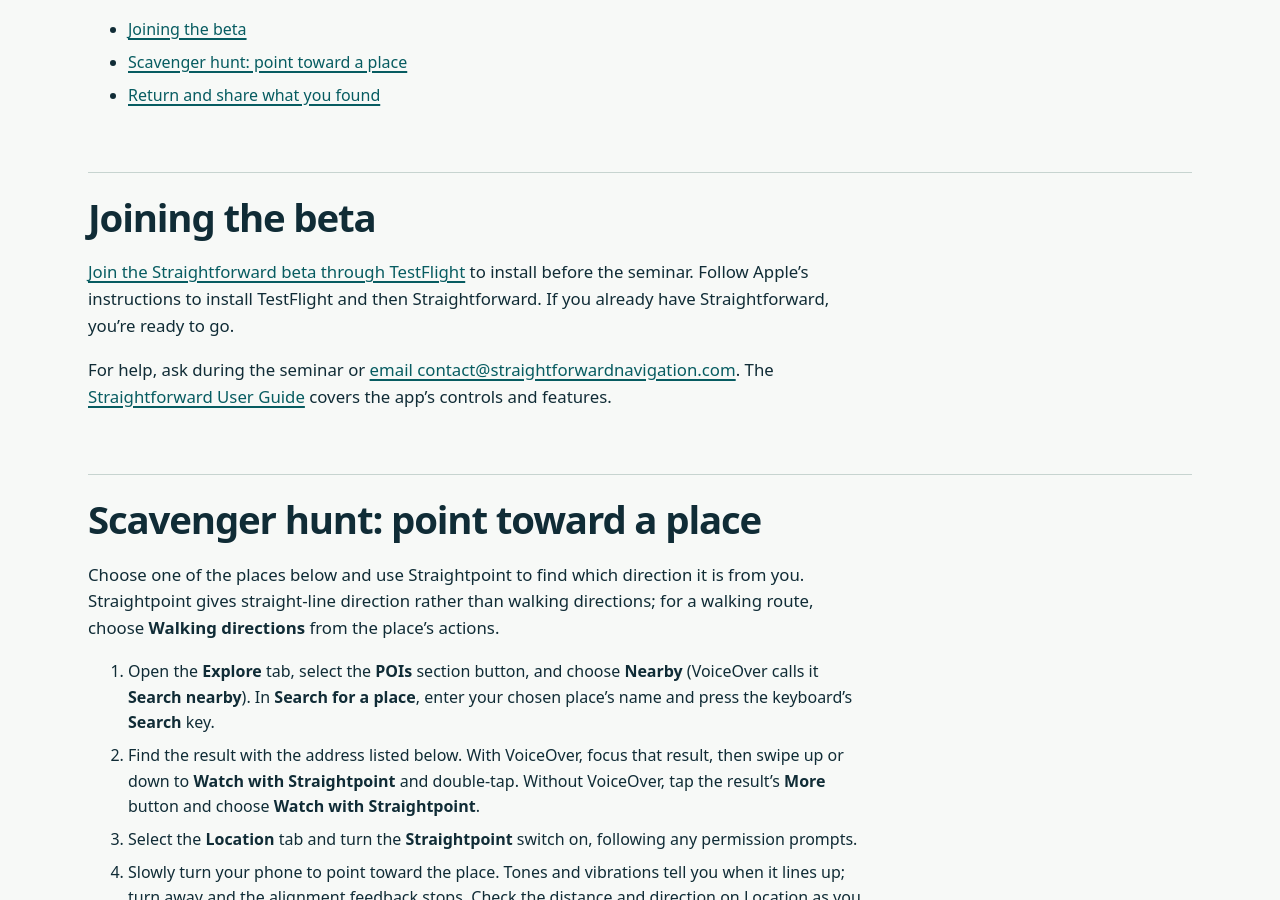
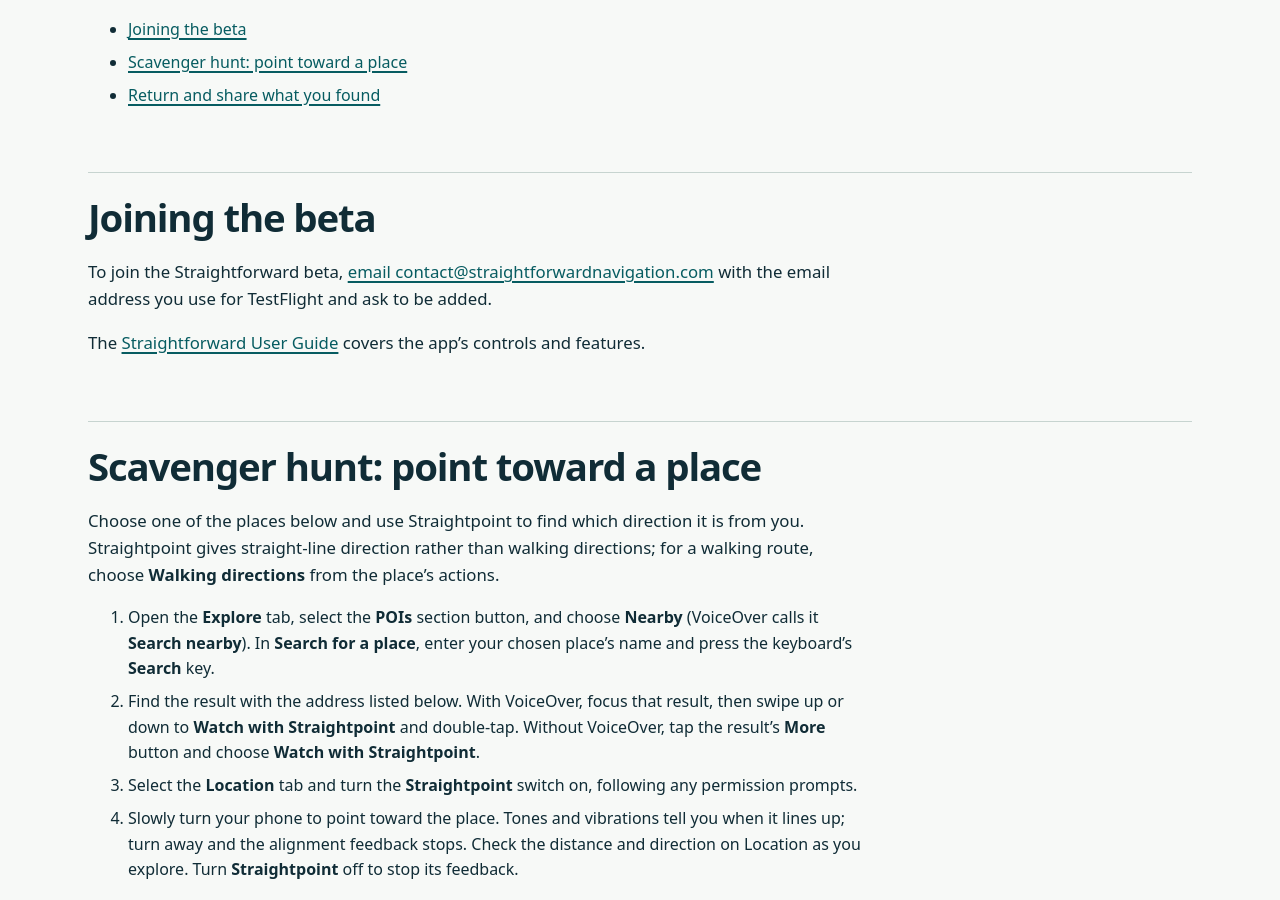
Before and after one commit to mforzano/straightforward-navigation-site, a Jekyll site: the page built from nfbny.md, in a window 1280 px wide and 900 px high, scrolled down 388 px. Built offline with Jekyll 4.4.1, drawn with Linux system fonts in a browser that asks for light colours.

Commit message:
Replace demo TestFlight link with beta contact

```diff
--- a/nfbny.md
+++ b/nfbny.md
@@ -24,9 +24,9 @@ Seminar page: **straightforwardnavigation.com/nfbny**.
 
 <h2 id="joining">Joining the beta</h2>
 
-[Join the Straightforward beta through TestFlight](https://testflight.apple.com/join/rYpb4aSA) to install before the seminar. Follow Apple's instructions to install TestFlight and then Straightforward. If you already have Straightforward, you're ready to go.
+To join the Straightforward beta, [email contact@straightforwardnavigation.com](mailto:contact@straightforwardnavigation.com) with the email address you use for TestFlight and ask to be added.
 
-For help, ask during the seminar or [email contact@straightforwardnavigation.com](mailto:contact@straightforwardnavigation.com). The [Straightforward User Guide]({{ '/manual/' | relative_url }}) covers the app's controls and features.
+The [Straightforward User Guide]({{ '/manual/' | relative_url }}) covers the app's controls and features.
 
 <h2 id="choose-a-place">Scavenger hunt: point toward a place</h2>
 
```
